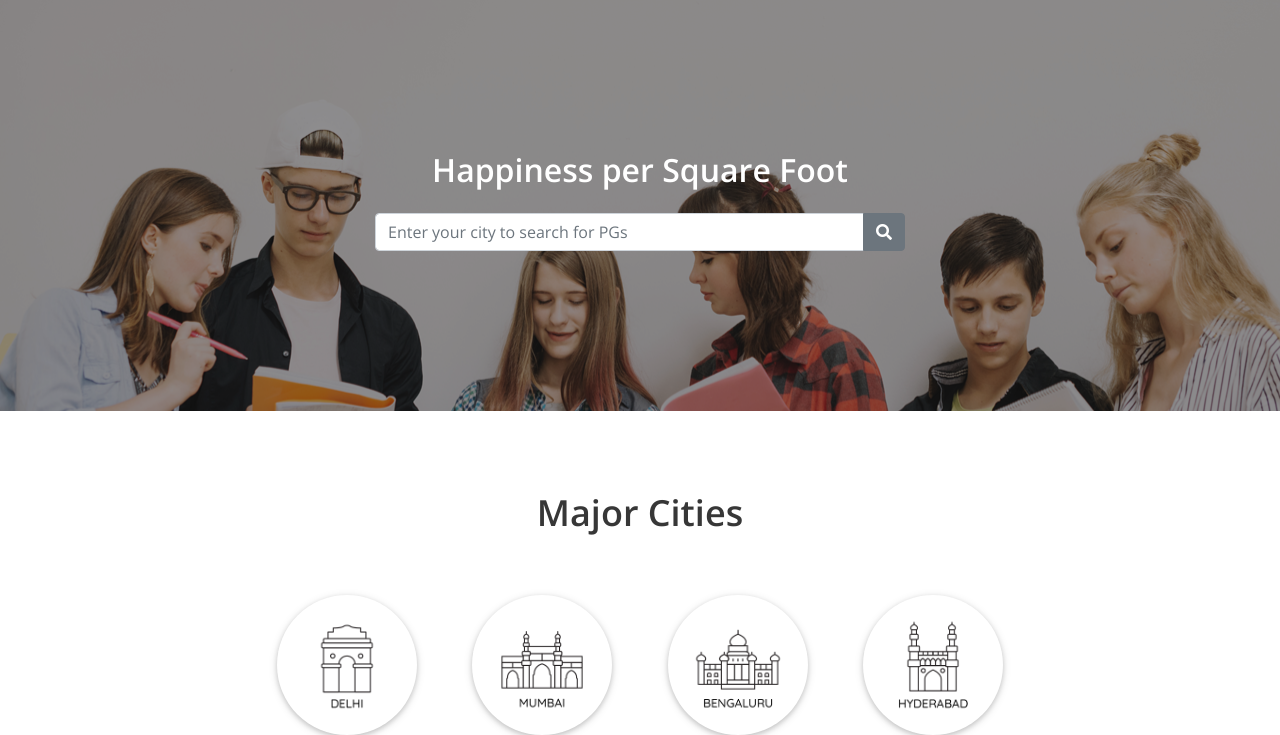
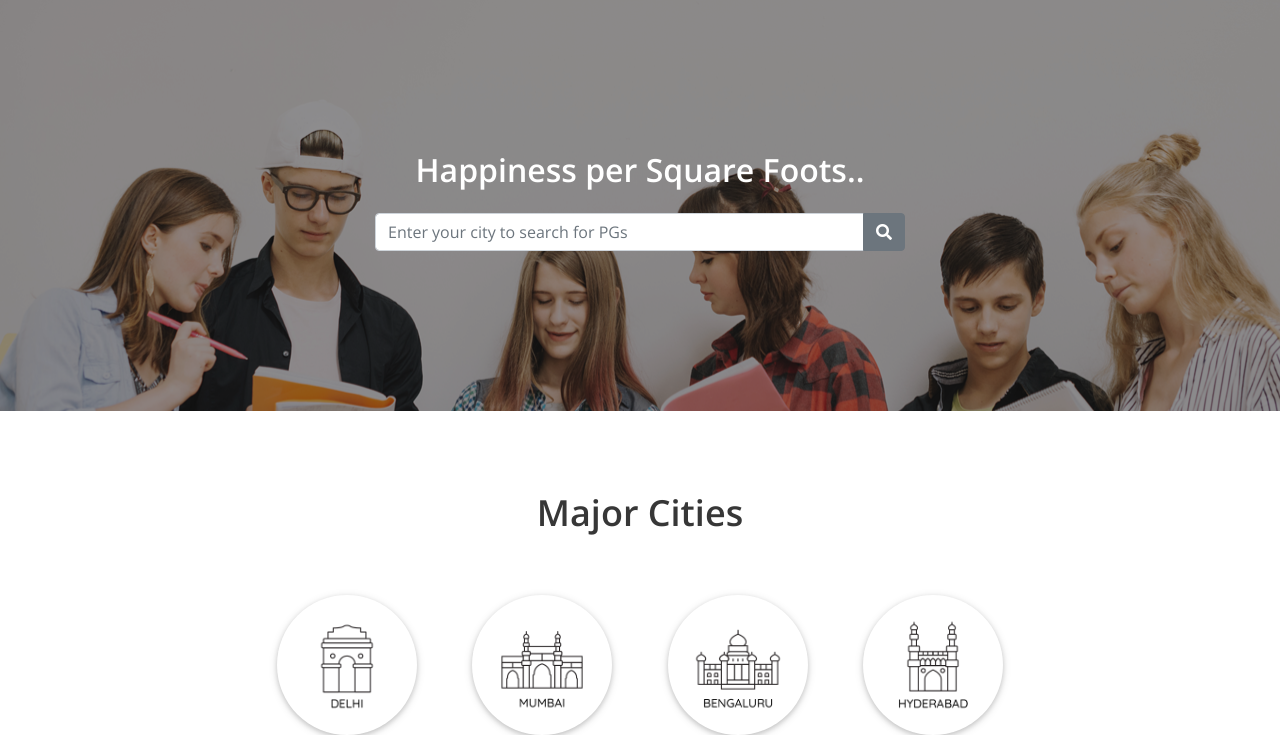
Before and after one commit to SHYAMESH-KOMATLA/Hotel_Management_Website, a plain HTML site: page index.html in a window 1280 px wide. Shown: the part 75-810 px from the top of the page. Drawn offline with nearby package versions, Linux system fonts and the light colour scheme.

Commit message:
Update index.html

```diff
--- a/index.html
+++ b/index.html
@@ -44,7 +44,7 @@
     </div>
 
     <div class="banner-container">
-        <h2 class="white pb-3">Happiness per Square Foot</h2>
+        <h2 class="white pb-3">Happiness per Square Foots..</h2>
 
         <form id="search-form">
             <div class="input-group city-search">
```
